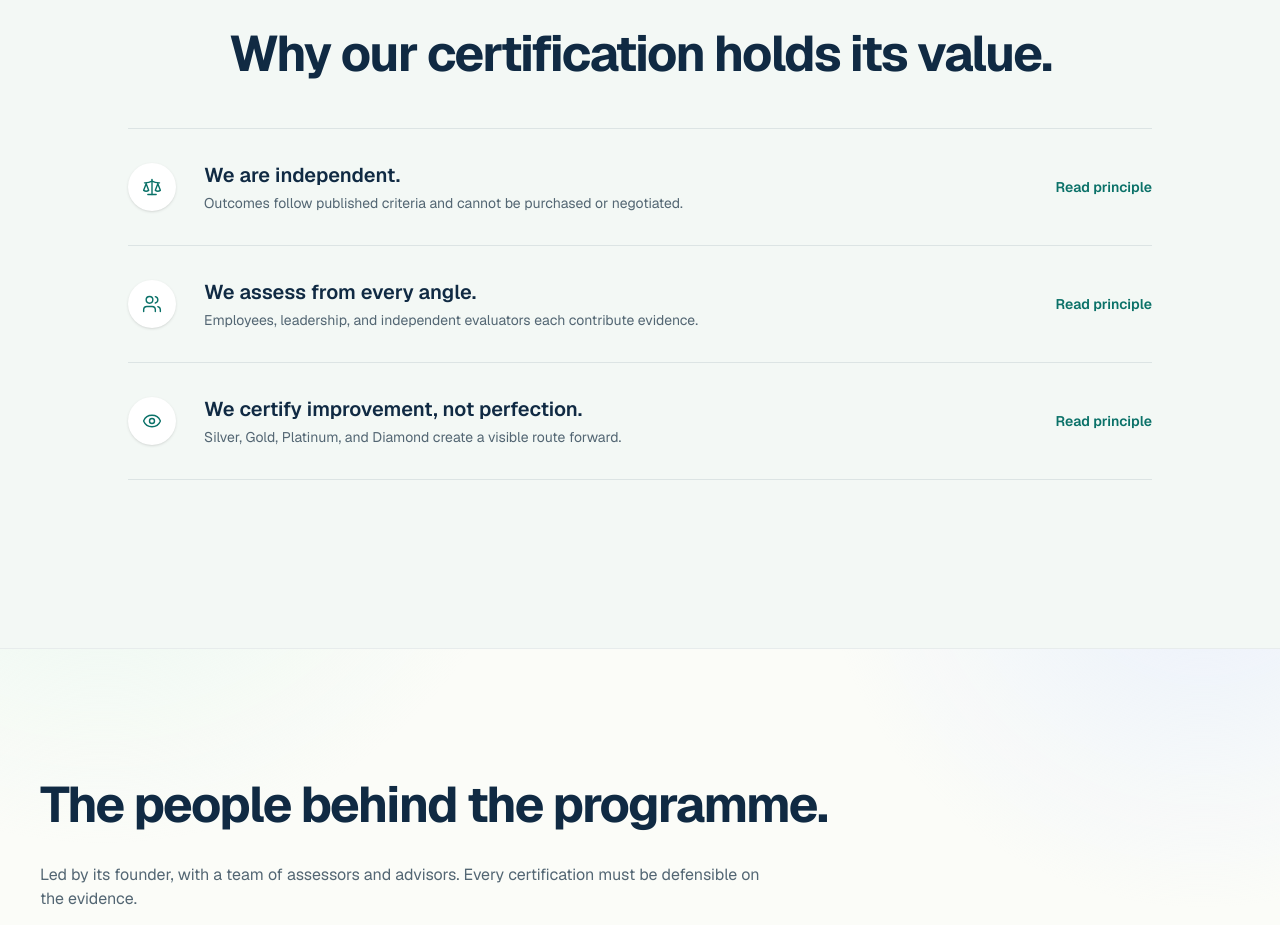
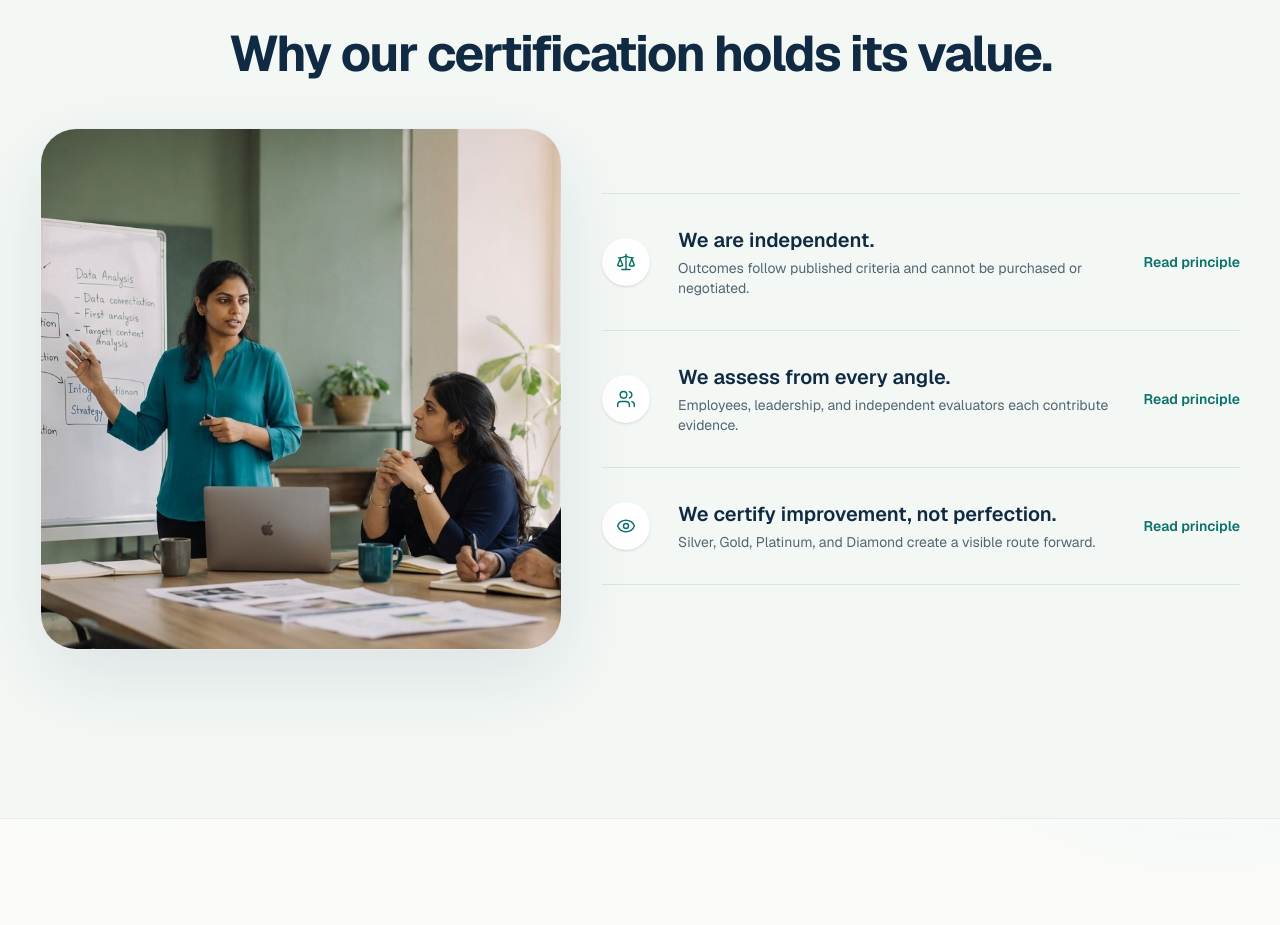
Before and after one commit to nesora-ops/ooc_website, a Next.js app: page /about in a window 1280 px wide. Shown: the part 2020-2945 px from the top of the page. Built offline with nearby package versions, Linux system fonts and the light colour scheme; no server answers.

Commit message:
feat(about): enhance layout with authentic editorial photography and visual hierarchy

```diff
--- a/src/app/about/page.tsx
+++ b/src/app/about/page.tsx
@@ -119,7 +119,16 @@ export default function AboutPage() {
           <h2 className="mt-4 border-b border-gold/40 pb-4 font-heading text-3xl font-bold text-navy-ink">
             Why our certification holds its value.
           </h2>
-          <div className="mx-auto mt-12 max-w-5xl divide-y divide-navy/10 border-y border-navy/10">
+          <div className="mt-12 grid gap-10 lg:grid-cols-[0.9fr_1.1fr] lg:items-center">
+            <ImageSlot
+              contentKey="leadership discussion and rigour"
+              alt="A professional leading a whiteboard strategy discussion with colleagues"
+              src="/images/editorial/leadership-discussion.png"
+              aspect="square"
+              sizes="(min-width: 1024px) 42vw, 100vw"
+              className="rounded-[2.25rem] bg-white shadow-[0_28px_80px_rgba(23,50,77,0.1)]"
+            />
+            <div className="mx-auto max-w-5xl divide-y divide-navy/10 border-y border-navy/10">
               {differentiators.map((item, index) => {
                 const icons = [Scale, Users, Eye];
                 const Icon = icons[index];
@@ -144,6 +153,7 @@ export default function AboutPage() {
                   </details>
                 );
               })}
+            </div>
           </div>
         </div>
       </section>
```
Lines whose indentation alone changed are shown as unchanged.
